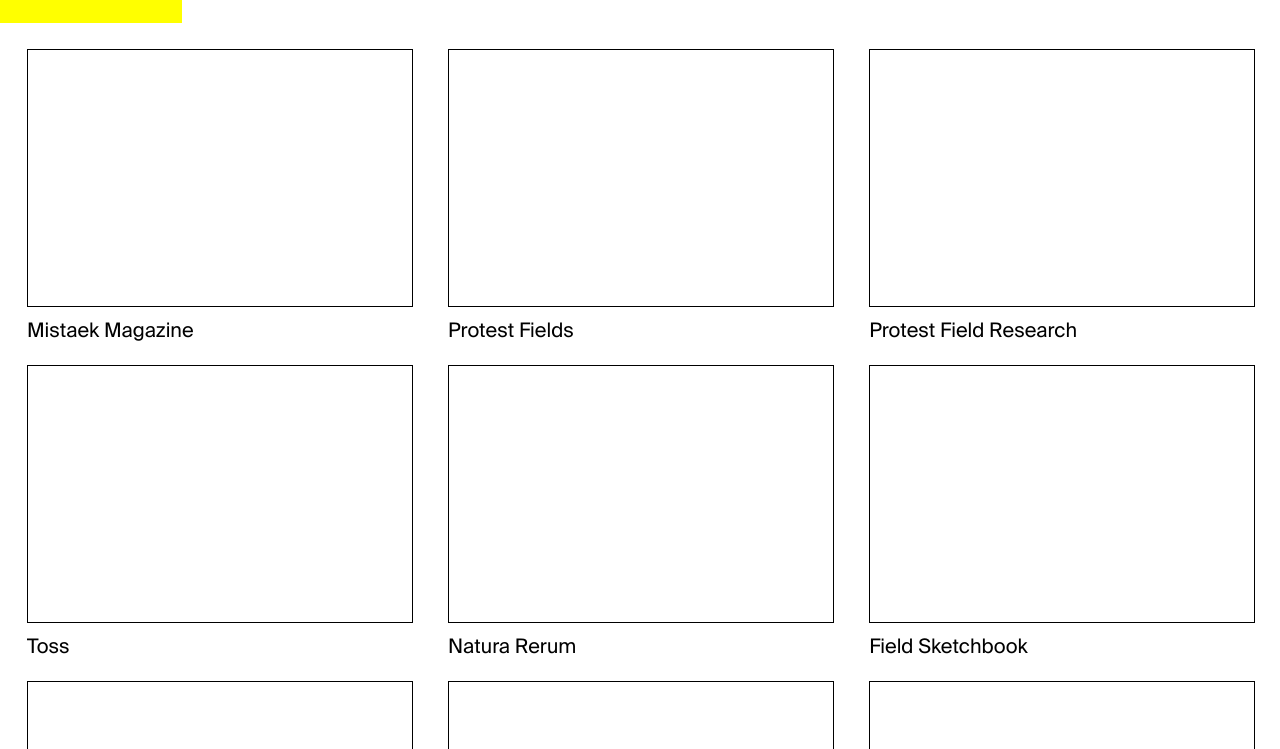
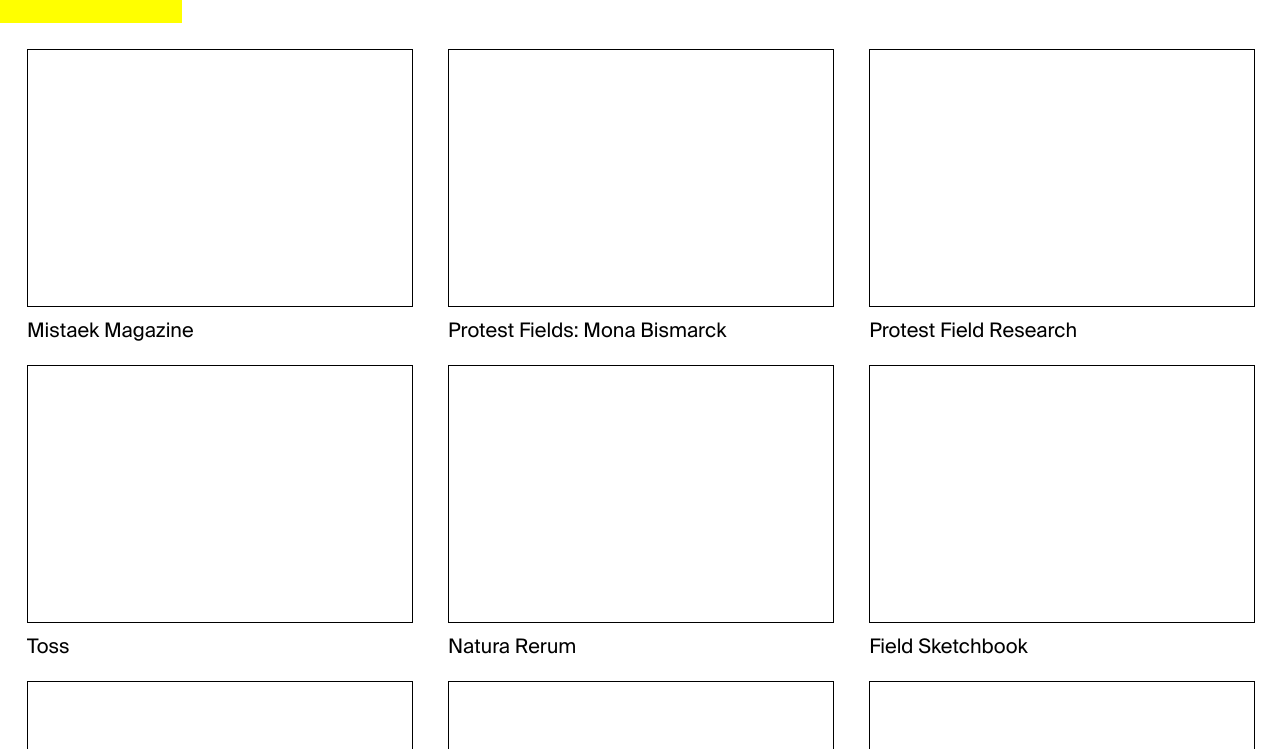
Before and after one commit to sonya-irsay/sonya-irsay.github.io, a plain HTML site: page index.html in a window 1280 px wide. Shown: the part 51-800 px from the top of the page. Drawn offline with Linux system fonts and the light colour scheme.

Commit message:
monica's edits

```diff
--- a/index.html
+++ b/index.html
@@ -20,7 +20,7 @@
   <div class="list">
     <ul style="list-style-type:none">
       <li><a href="mistake_magazine.html"><div class="border"><img src="imgs/thumbnails/mistaek_magazine.jpg"></div><p>Mistaek Magazine</p></a></li>
-      <li><a href="protest_fields.html"><div class="border"><img src="imgs/thumbnails/23.jpg"></div><p>Protest Fields</p></a></li>
+      <li><a href="protest_fields.html"><div class="border"><img src="imgs/thumbnails/23.jpg"></div><p>Protest Fields: Mona Bismarck</p></a></li>
       <li><a href="protest_field_research.html"><div class="border"><img src="imgs/thumbnails/25.jpg"></div><p>Protest Field Research</p></a></li>
 
       <li><a href="toss.html"><div class="border"><img src="imgs/thumbnails/toss.jpg"></div><p>Toss</p></a></li>
```
Also changed, not shown: protest_fields.html (+1 -1 lines).
